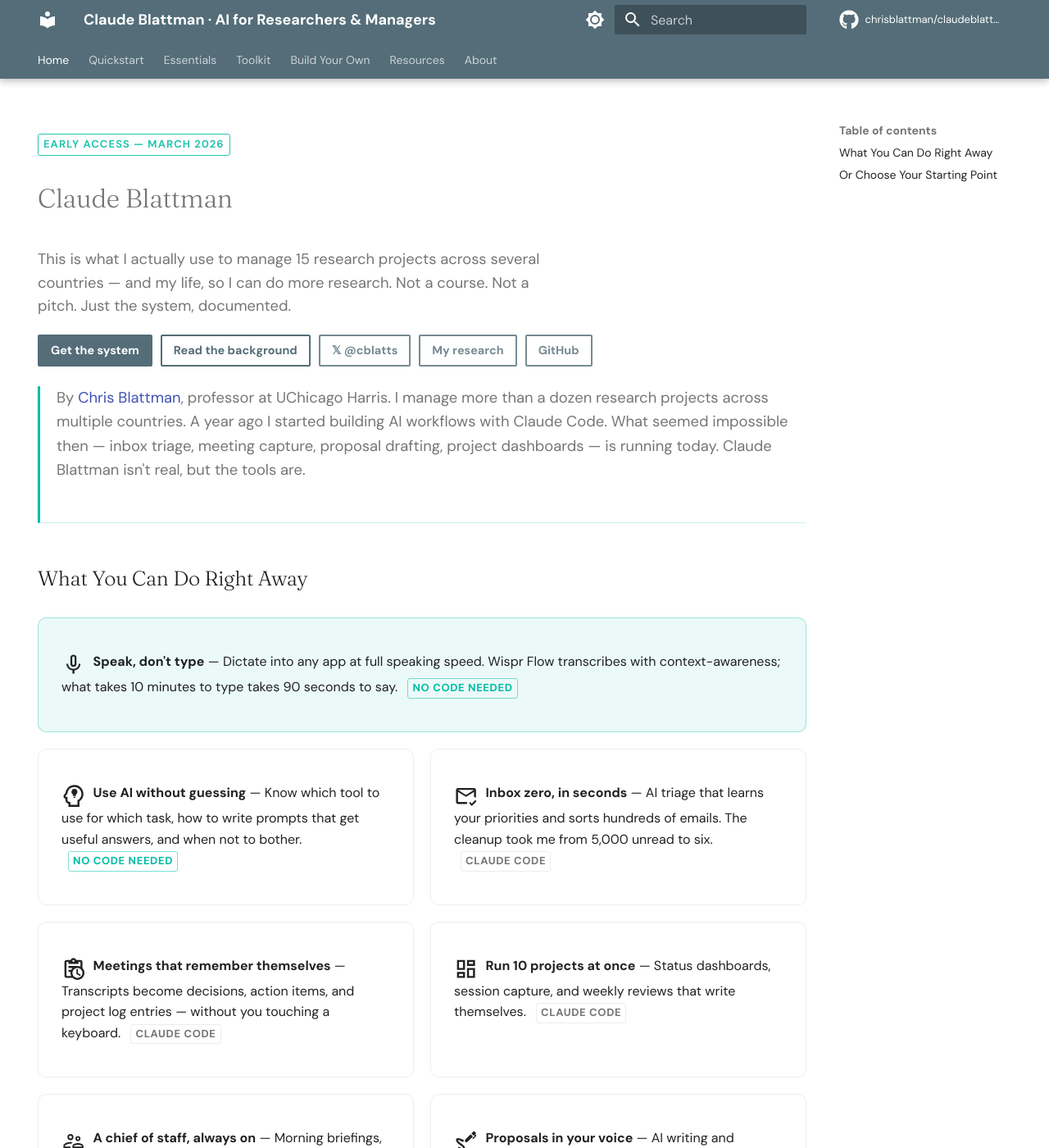
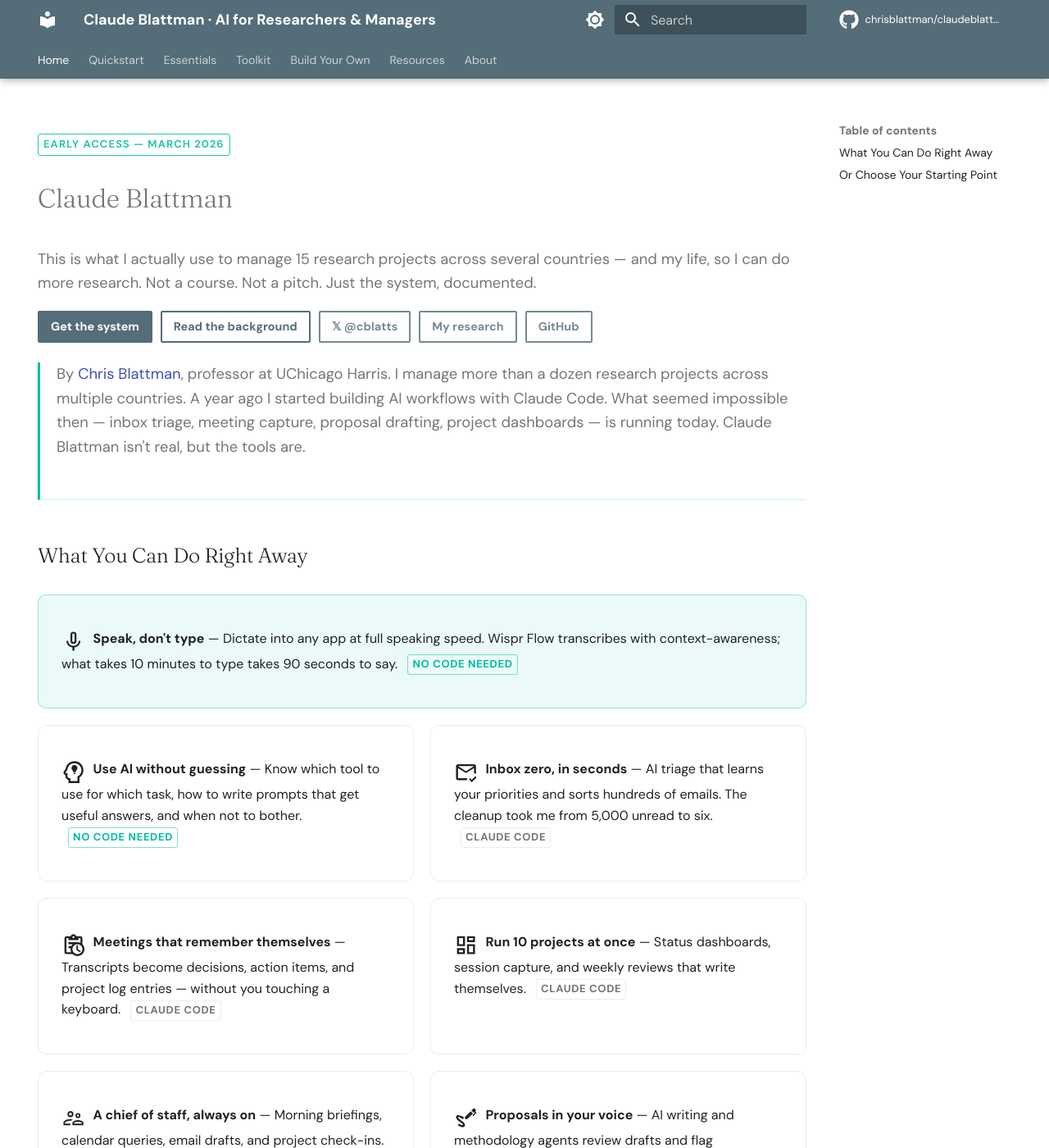
Before and after one commit to XiongfeiLi6/claudeblattman, an MkDocs documentation site: the page built from docs/index.md, in a window 1280 px wide and 1400 px high. Shown: the whole window at 82% size. Built offline with MkDocs 1.6.1 and Material for MkDocs 9.7.7, drawn with Linux system fonts in a browser that asks for light colours; comment, search, counter and statistics services are not loaded.

Commit message:
Widen hero pitch to full content width
Removed max-width: 640px cap so the pitch line spans the same
width as the button row and bento grid below it.

Co-Authored-By: Claude Opus 4.6 <noreply@anthropic.com>

```diff
--- a/docs/stylesheets/extra.css
+++ b/docs/stylesheets/extra.css
@@ -32,7 +32,7 @@ h1, h2 {
   color: var(--md-default-fg-color--light);
   line-height: 1.55;
   margin: 0.4rem 0 1rem;
-  max-width: 640px;
+  max-width: 100%;
 }
 
 /* Hero buttons row: CTAs + social all on one line */
```
